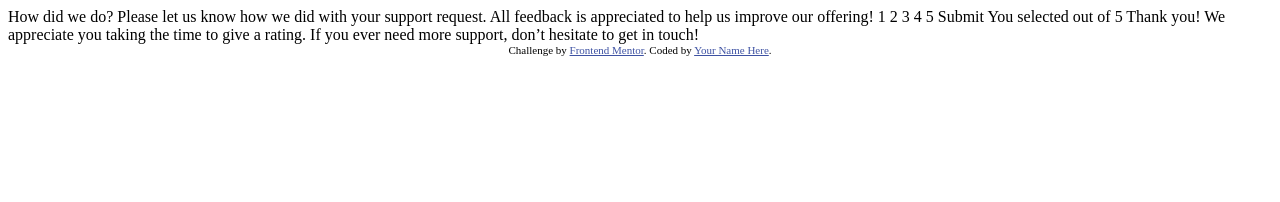
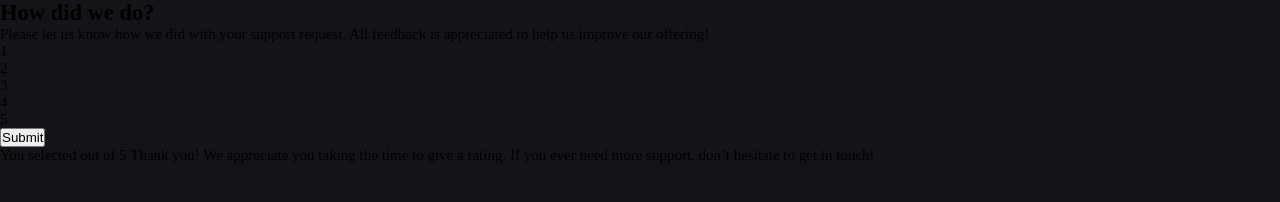
Before and after one commit to takeshi2030/Front-End-Challenge-4, a plain HTML site: page interactive-rating-component-main/index.html in a window 1280 px wide. Drawn offline with Linux system fonts and the light colour scheme.

Commit message:
Inicio html css

```diff
--- /dev/null
+++ b/interactive-rating-component-main/css/style.css
@@ -0,0 +1,12 @@
+@import url('https://fonts.googleapis.com/css2?family=Overpass:wght@400;700&display=swap');
+
+* {
+    margin: 0;
+    padding: 0;
+    box-sizing: border-box;
+}
+
+body {
+    font-size: 15px;
+    background-color: hsl(216, 12%, 8%);
+}
--- a/interactive-rating-component-main/index.html
+++ b/interactive-rating-component-main/index.html
@@ -1,31 +1,35 @@
 <!DOCTYPE html>
-<html lang="en">
+<html lang="pt-br">
 <head>
   <meta charset="UTF-8">
   <meta name="viewport" content="width=device-width, initial-scale=1.0"> <!-- displays site properly based on user's device -->
 
   <link rel="icon" type="image/png" sizes="32x32" href="./images/favicon-32x32.png">
 
+  <!-- CSS -->
+  <link rel="stylesheet" href="css/style.css">
+
   <title>Frontend Mentor | Interactive rating component</title>
 
-  <!-- Feel free to remove these styles or customise in your own stylesheet 👍 -->
-  <style>
-    .attribution { font-size: 11px; text-align: center; }
-    .attribution a { color: hsl(228, 45%, 44%); }
-  </style>
 </head>
 <body>
 
   <!-- Rating state start -->
 
-  How did we do?
-
-  Please let us know how we did with your support request. All feedback is appreciated
-  to help us improve our offering!
-
-  1 2 3 4 5
-
-  Submit
+  <div class="container">
+    <div class="main">
+    <h2>How did we do?</h2>
+    <p>Please let us know how we did with your support request. All feedback is appreciated to help us improve our offering!</p>
+      <ul>
+        <li>1</li>
+        <li>2</li>
+        <li>3</li>
+        <li>4</li>
+        <li>5</li>
+      </ul>
+    <button>Submit</button>
+    </div>
+  </div>
 
   <!-- Rating state end -->
 
@@ -40,10 +44,5 @@
 
   <!-- Thank you state end -->
 
-
-  <div class="attribution">
-    Challenge by <a href="https://www.frontendmentor.io?ref=challenge" target="_blank">Frontend Mentor</a>.
-    Coded by <a href="#">Your Name Here</a>.
-  </div>
 </body>
 </html>
```
